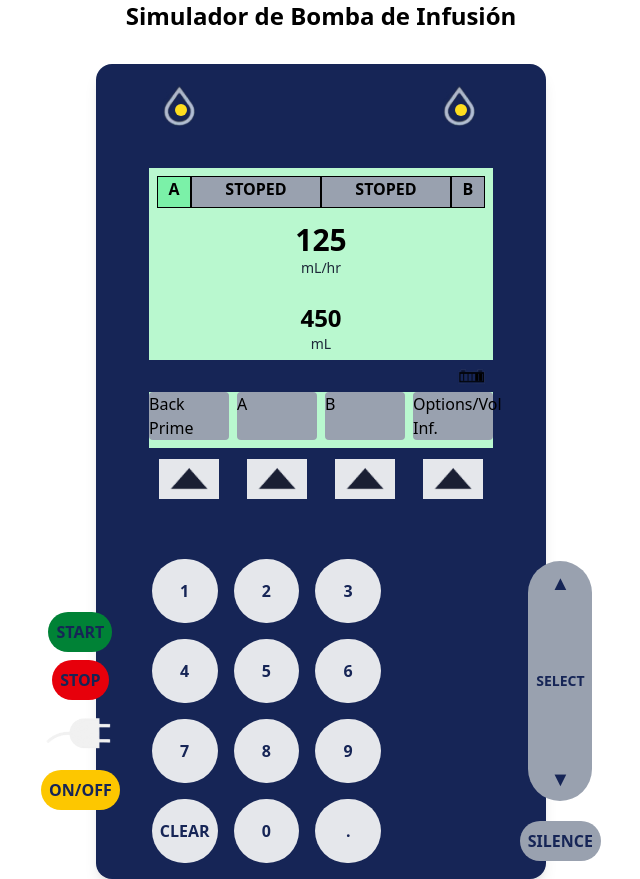
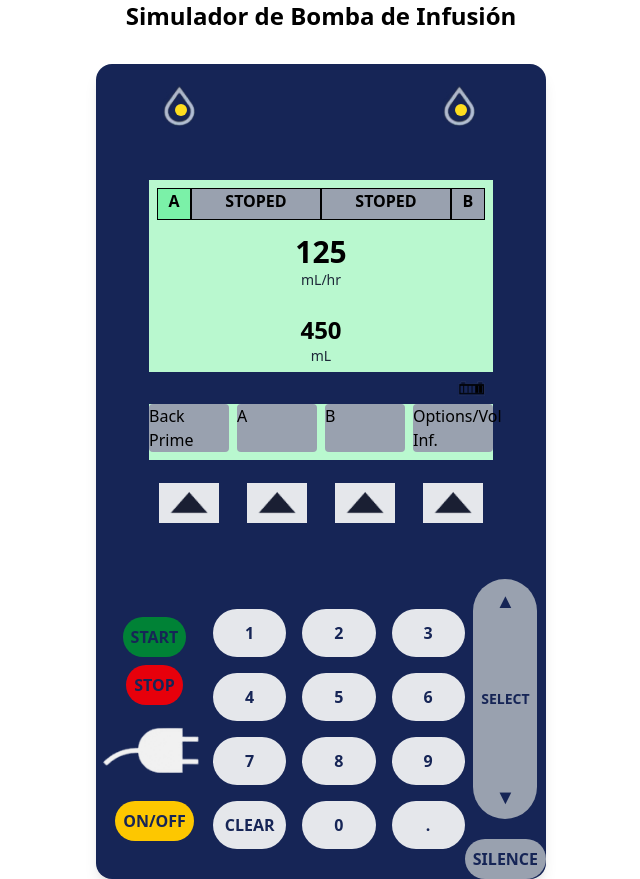
Before and after one commit to vpeinado263/simulador-bomba-insulina, a Next.js app in the folder frontend/: page / in a window 1280 px wide. Shown: the whole page, without its empty margins (319-959 px from the left). Built offline with nearby package versions, Linux system fonts and the light colour scheme.

Commit message:
Editar panet de números

```diff
--- a/frontend/src/components/atoms/Botones Individuales/ButtonNumeric.jsx
+++ b/frontend/src/components/atoms/Botones Individuales/ButtonNumeric.jsx
@@ -1,13 +1,12 @@
-
-
 const ButtonNumeric = ({label, onClick}) => {
   return (
-    <button
-    onClick={onClick}
-    className="bg-gray-200 hover:bg-gray-300 p-1 rounded-full text-blue-950 font-bold text-1xl py-5 w-full"
-  >
+  <button
+  onClick={onClick}
+  className="bg-gray-200 hover:bg-gray-300 text-blue-950 font-bold
+  rounded-full px-5 py-3 flex items-center justify-center">
     {label}
   </button>
+
   );
 };
 
--- a/frontend/src/components/molecules/NumericKeys.jsx
+++ b/frontend/src/components/molecules/NumericKeys.jsx
@@ -1,18 +1,13 @@
 import ButtonNumeric from "../atoms/Botones Individuales/ButtonNumeric";
-
 
 const NumericKeys = () => {
   const keys = ['1', '2', '3', '4', '5', '6', '7', '8', '9', 'CLEAR', '0', '.'];
   return (
-    <div className="p-4 flex w-[400px]">
-    <div className="w-2/3 pl-4 flex flex-col">
-      <div className="grid grid-cols-3 gap-4">
-        {keys.map(key => (
+    <div className="grid grid-cols-3 gap-4">
+      {keys.map(key => (
           <ButtonNumeric key={key} label={key} />
-        ))}
-      </div>
+      ))}
     </div>
-  </div>
   );
 };
 
```
